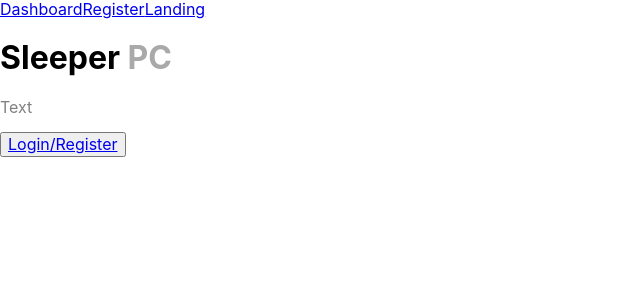
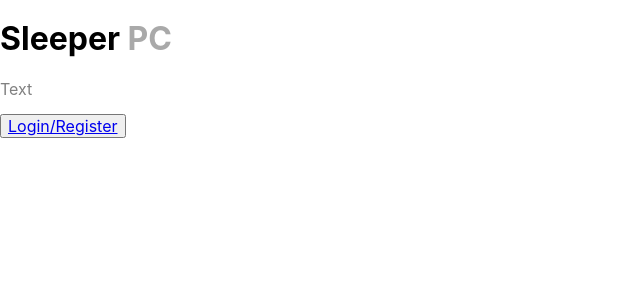
Before and after one commit to ChrisAgold/sleeperPC-client, a React (Create React App) app: page /landing in a window 1280 px wide. Shown: the top 300 px of the page, without its empty margins (0-640 px from the left). Built offline with nearby package versions, Linux system fonts and the light colour scheme.

Commit message:
added pages

```diff
--- a/src/App.js
+++ b/src/App.js
@@ -1,19 +1,15 @@
-import Landing from './pages/landing';
-import {BrowserRouter, Routes, Route, Link} from 'react-router-dom';
+import {BrowserRouter, Routes, Route} from 'react-router-dom';
+import {Dashboard,Register,Landing,Error} from './pages'
 
 function App() {
     return (
         <BrowserRouter>
-            <nav>
-                <Link to="/">Dashboard</Link>
-                <Link to="/register">Register</Link>
-                <Link to="/landing">Landing</Link>
-            </nav>
+
             <Routes>
-                <Route path="/" element={<div>Dashboard</div>}/>
-                <Route path="/register" element={<div>Register</div>}/>
+                <Route path="/" element={<Dashboard/>}/>
+                <Route path="/register" element={<Register/>}/>
                 <Route path="/landing" element={<Landing/>}/>
-                <Route path="*" element={<h1>Error</h1>}/>
+                <Route path="*" element={<Error/>}/>
             </Routes>
         </BrowserRouter>
     )
--- /dev/null
+++ b/src/pages/Dashboard.js
@@ -0,0 +1,9 @@
+const Dashboard = () => {
+    return (
+        <h1>
+            Dashboard
+        </h1>
+    )
+}
+
+export default Dashboard
--- /dev/null
+++ b/src/pages/Error.js
@@ -0,0 +1,7 @@
+const Error = () => {
+    return (
+        <h1>Error</h1>
+    )
+}
+
+export default Error
--- /dev/null
+++ b/src/pages/Register.js
@@ -0,0 +1,7 @@
+const Register = () => {
+    return (
+        <h1>Register</h1>
+    )
+}
+
+export default Register
--- /dev/null
+++ b/src/pages/index.js
@@ -0,0 +1,6 @@
+import Dashboard from './Dashboard';
+import Register from './Register';
+import Error from './Error';
+import Landing from './Landing';
+
+export { Dashboard, Register, Error, Landing }
```
Also changed, not shown: src/pages/Landing.js (renamed from src/pages/landing.js), 1 other file (tests, documents, lock files or other folders).
